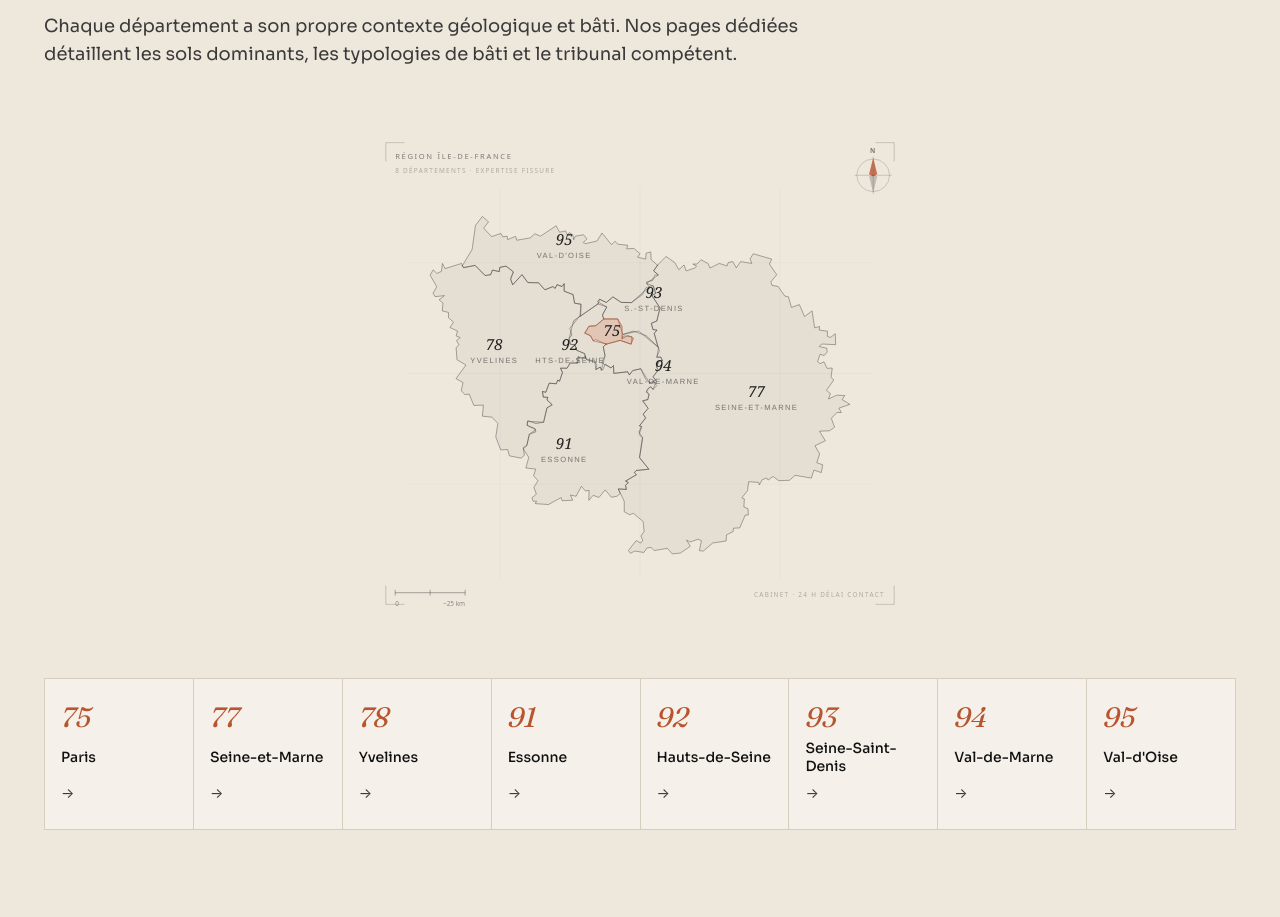
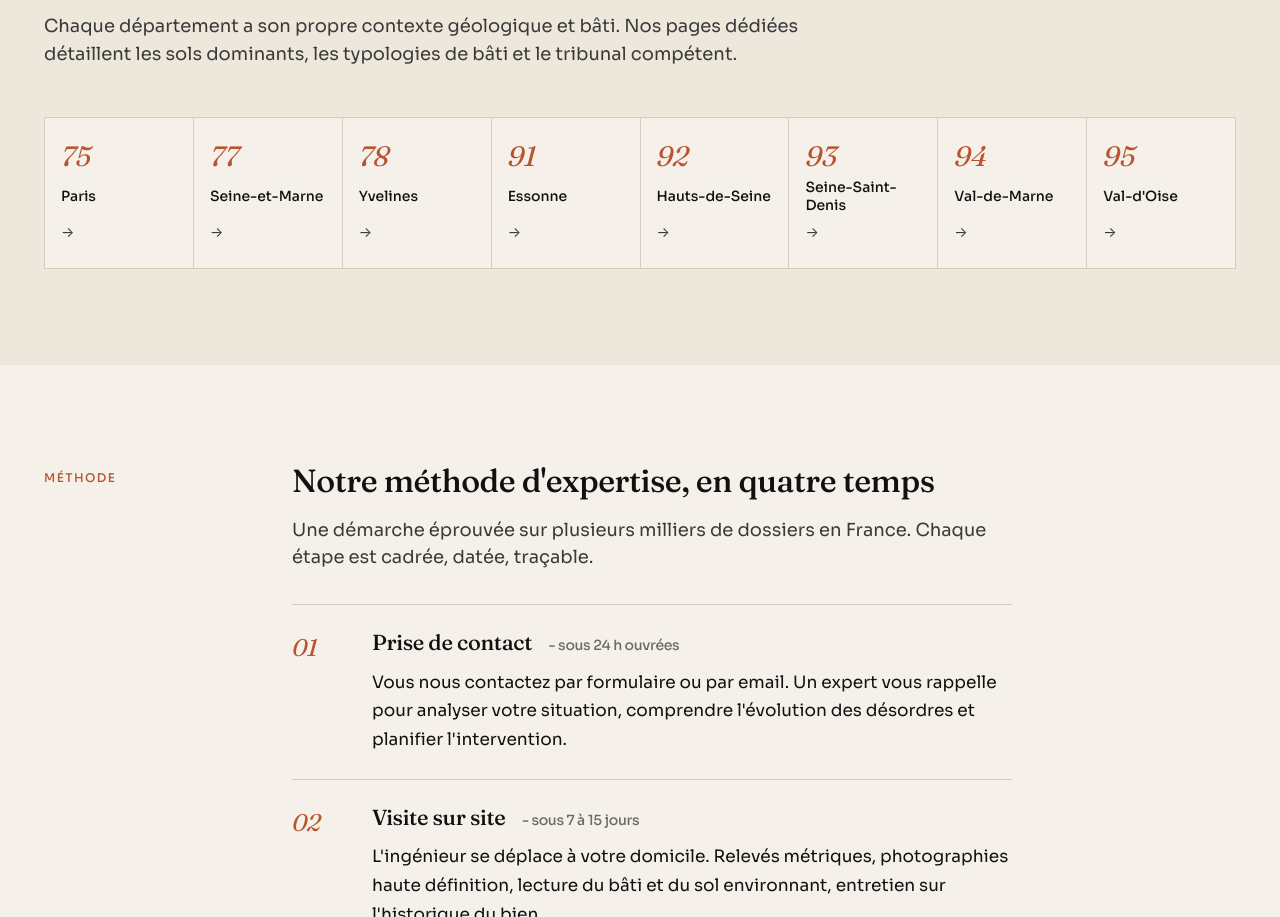
Before and after one commit to Oxyllium/fissure-idf, a plain HTML site: page index.html in a window 1280 px wide. Shown: the part 2772-3689 px from the top of the page. Drawn offline with Linux system fonts and the light colour scheme.

Commit message:
Home : suppression de la carte IDF dans la section départements
Co-Authored-By: Claude Opus 4.7 (1M context) <noreply@anthropic.com>

```diff
--- a/index.html
+++ b/index.html
@@ -227,9 +227,6 @@
         <p class="lead" style="margin-top: var(--s-4); margin-bottom: var(--s-7);">
           Chaque département a son propre contexte géologique et bâti. Nos pages dédiées détaillent les sols dominants, les typologies de bâti et le tribunal compétent.
         </p>
-        <div class="dept-map" aria-label="Carte cliquable des 8 départements d'Île-de-France">
-          <object type="image/svg+xml" data="/assets/illustrations/carte-idf-light.svg" class="dept-map__svg" tabindex="-1"></object>
-        </div>
         <div class="dept-grid">
           <a class="dept-card" href="/75/">
             <span class="dept-card__num">75</span>
```
